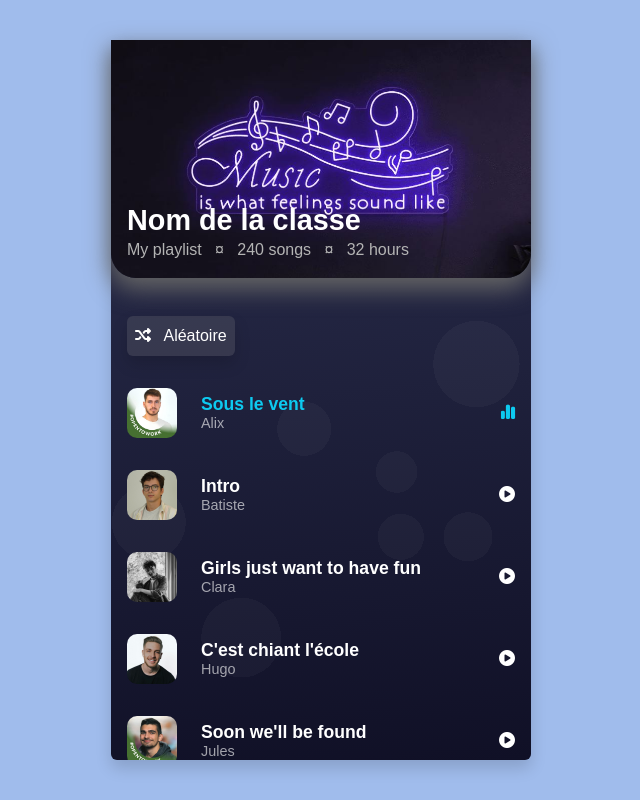
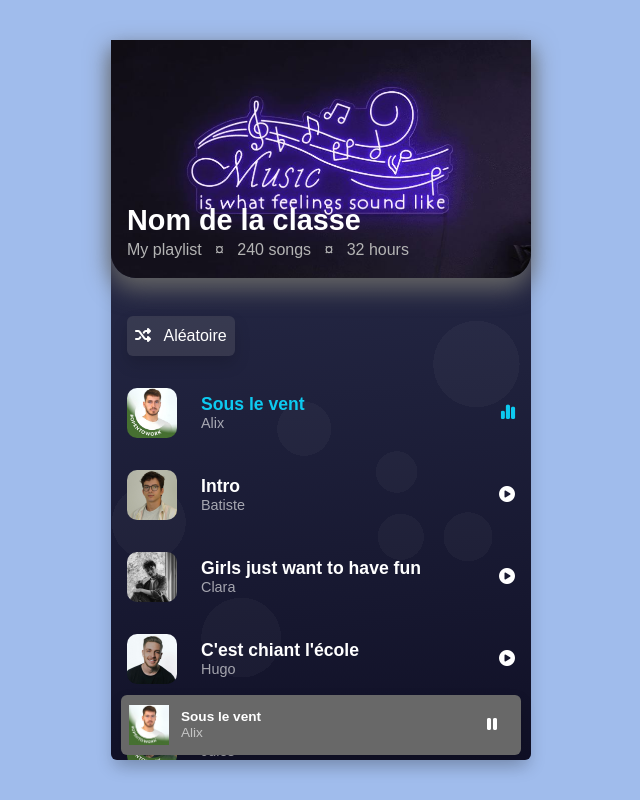
Before and after one commit to aurelienbois/MDSong, a React (Create React App) app: page / in a window 1280 px wide. Both pictures are taken after a click on the button 826 px from the left and 413 px from the top of the page. Shown: the whole page, without its empty margins (319-959 px from the left). Built offline with nearby package versions, Linux system fonts and the light colour scheme; a web font is replaced by a local one.

Commit message:
Ajout du composant lecteur et ajout des fonctions pour la gestion du lecteur

```diff
--- a/src/App.css
+++ b/src/App.css
@@ -1,6 +1,6 @@
 @import url('https://fonts.googleapis.com/css2?family=Tilt+Neon&display=swap');
 
-*{
+* {
     padding: 0 !important;
     margin: 0 !important;
     color: white;
@@ -8,7 +8,7 @@
     image-rendering: crisp-edges;
 }
 
-.App{
+.App {
     width: 100vw;
     height: 100vh;
     background-color: #a0bcec;
@@ -17,15 +17,15 @@
     align-items: center;
 }
 
-.main{
+.main {
     background-color: #525E75;
     height: 90%;
     width: 420px;
-  background-image: radial-gradient(circle at 10% 8%, rgba(255,255,255, 0.03) 0%, rgba(255,255,255, 0.03) 8%,transparent 8%, transparent 92%),radial-gradient(circle at 87% 45%, rgba(255,255,255, 0.03) 0%, rgba(255,255,255, 0.03) 8%,transparent 8%, transparent 92%),radial-gradient(circle at 9% 67%, rgba(255,255,255, 0.03) 0%, rgba(255,255,255, 0.03) 6%,transparent 6%, transparent 94%),radial-gradient(circle at 31% 83%, rgba(255,255,255, 0.03) 0%, rgba(255,255,255, 0.03) 6%,transparent 6%, transparent 94%),radial-gradient(circle at 46% 54%, rgba(255,255,255, 0.03) 0%, rgba(255,255,255, 0.03) 6%,transparent 6%, transparent 94%),radial-gradient(circle at 16% 24%, rgba(255,255,255, 0.03) 0%, rgba(255,255,255, 0.03) 6%,transparent 6%, transparent 94%),radial-gradient(circle at 18% 9%, rgba(255,255,255, 0.03) 0%, rgba(255,255,255, 0.03) 6%,transparent 6%, transparent 94%),radial-gradient(circle at 85% 69%, rgba(255,255,255, 0.03) 0%, rgba(255,255,255, 0.03) 4%,transparent 4%, transparent 96%),radial-gradient(circle at 55% 7%, rgba(255,255,255, 0.03) 0%, rgba(255,255,255, 0.03) 4%,transparent 4%, transparent 96%),radial-gradient(circle at 69% 69%, rgba(255,255,255, 0.03) 0%, rgba(255,255,255, 0.03) 4%,transparent 4%, transparent 96%),radial-gradient(circle at 68% 60%, rgba(255,255,255, 0.03) 0%, rgba(255,255,255, 0.03) 4%,transparent 4%, transparent 96%),linear-gradient(354deg, rgb(16,16,38),rgb(45,49,81));
+    background-image: radial-gradient(circle at 10% 8%, rgba(255, 255, 255, 0.03) 0%, rgba(255, 255, 255, 0.03) 8%, transparent 8%, transparent 92%), radial-gradient(circle at 87% 45%, rgba(255, 255, 255, 0.03) 0%, rgba(255, 255, 255, 0.03) 8%, transparent 8%, transparent 92%), radial-gradient(circle at 9% 67%, rgba(255, 255, 255, 0.03) 0%, rgba(255, 255, 255, 0.03) 6%, transparent 6%, transparent 94%), radial-gradient(circle at 31% 83%, rgba(255, 255, 255, 0.03) 0%, rgba(255, 255, 255, 0.03) 6%, transparent 6%, transparent 94%), radial-gradient(circle at 46% 54%, rgba(255, 255, 255, 0.03) 0%, rgba(255, 255, 255, 0.03) 6%, transparent 6%, transparent 94%), radial-gradient(circle at 16% 24%, rgba(255, 255, 255, 0.03) 0%, rgba(255, 255, 255, 0.03) 6%, transparent 6%, transparent 94%), radial-gradient(circle at 18% 9%, rgba(255, 255, 255, 0.03) 0%, rgba(255, 255, 255, 0.03) 6%, transparent 6%, transparent 94%), radial-gradient(circle at 85% 69%, rgba(255, 255, 255, 0.03) 0%, rgba(255, 255, 255, 0.03) 4%, transparent 4%, transparent 96%), radial-gradient(circle at 55% 7%, rgba(255, 255, 255, 0.03) 0%, rgba(255, 255, 255, 0.03) 4%, transparent 4%, transparent 96%), radial-gradient(circle at 69% 69%, rgba(255, 255, 255, 0.03) 0%, rgba(255, 255, 255, 0.03) 4%, transparent 4%, transparent 96%), radial-gradient(circle at 68% 60%, rgba(255, 255, 255, 0.03) 0%, rgba(255, 255, 255, 0.03) 4%, transparent 4%, transparent 96%), linear-gradient(354deg, rgb(16, 16, 38), rgb(45, 49, 81));
 
 }
 
-.home{
+.home {
     width: 100%;
     height: 100%;
     display: flex;
@@ -33,7 +33,7 @@
     justify-content: space-between;
 }
 
-.top-section{
+.top-section {
     width: 100%;
     height: 33%;
     background-image: url('images/neon_bleu.JPG');
@@ -47,15 +47,16 @@
     justify-content: flex-end;
 }
 
-.top-section h1{
+.top-section h1 {
     font-size: 1.8rem;
     font-weight: bold;
 }
-.top-section p{
+
+.top-section p {
     color: rgb(180, 180, 180);
 }
 
-.bottom-section{
+.bottom-section {
     width: 100%;
     height: 65%;
     display: flex;
@@ -65,70 +66,189 @@
 }
 
 .bottom-section::-webkit-scrollbar {
-    width: 2px; /* width of the entire scrollbar */
+    width: 2px;
+    /* width of the entire scrollbar */
 }
 
 .bottom-section::-webkit-scrollbar-track {
-    background: transparent; /* color of the tracking area */
+    background: transparent;
+    /* color of the tracking area */
 }
 
 .bottom-section::-webkit-scrollbar-thumb {
     border-radius: 25px;
-    border: 2px solid gray; /* creates padding around scroll thumb */
+    border: 2px solid gray;
+    /* creates padding around scroll thumb */
 }
 
-.shuffle{
+.shuffle {
     background-color: rgba(138, 138, 138, 0.212);
     border: 0;
     font-size: 1rem;
     width: fit-content;
 }
 
-  .liste-music{
+.liste-music {
     width: 100%;
     height: max-content;
 
 }
 
-  .one-music{
+.one-music {
     display: flex;
     align-items: center;
     cursor: pointer;
 }
 
-  .one-music i,.one-music h4{
+.one-music i,
+.one-music h4 {
     transition: color 0.2s ease;
 }
 
-  .one-music:hover i,.one-music:hover h4{
+.one-music:hover i,
+.one-music:hover h4 {
     color: rgb(148, 148, 148);
 }
 
 
-  .one-music img{
+.one-music img {
     width: 50px;
     height: 50px;
     object-fit: cover;
     border-radius: 10px;
 }
 
-  .one-music h4{
+.one-music h4 {
     font-size: 1.1rem;
     font-weight: bold;
 
 }
 
-  .one-music h6{
+.one-music h6 {
     color: #ffffff9c;
     font-size: 0.9rem;
 }
 
+.song-player {
+    height: 60px;
+    background-color: rgb(104, 104, 104);
+    position: absolute;
+    bottom: 5px;
+    left: 10px;
+    right: 10px;
+
+    transition: all 0.3s ease;
+
+}
+
+.song-player .contain {
+    width: 100%;
+    height: 100%;
+    display: flex;
+    align-items: center;
+    gap: 12px;
+    cursor: pointer;
+}
+
+.song-player .contain img {
+    width: 40px;
+    height: 40px;
+}
+
+.song-player .contain h4 {
+    font-size: .85rem;
+    font-weight: bold;
+}
+
+.song-player .contain h6 {
+    font-size: .85rem;
+    color: #ffffff9c;
+}
+
+.barre-small {
+    position: absolute;
+    width: 0%;
+    height: 4px;
+    background-color: white;
+    left: 0;
+    bottom: 0;
+    border-radius: 15px;
+    transition: width 0.2s ease;
+}
+
+
+.full {
+    left: 0;
+    right: 0;
+    bottom: 0;
+    height: 100% !important;
+
+}
+
+.contain-full {
+    height: 100%;
+    width: 100%;
+    display: flex;
+    flex-direction: column;
+
+}
+
+
+.body {
+    display: flex;
+    flex-direction: column;
+    justify-content: space-between;
+    width: 100%;
+    height: 100%;
+}
+
+.body h6 {
+    color: rgb(211, 211, 211);
+}
+
+.body .fa-circle-check {
+    font-size: 1.3rem;
+    color: rgb(102, 211, 102);
+}
+
+.body img {
+    object-fit: cover;
+}
+
+.barre-full-container {
+    width: 100%;
+    height: 4px;
+    border-radius: 15px;
+    background-color: #949494;
+}
+
+.barre-full {
+    width: 0%;
+    height: 4px;
+    background-color: white;
+    border-radius: 15px;
+    transition: width 0.2s ease;
+}
+
+.buttons-player-full {
+    /* background-color: #333333; */
+    width: 100%;
+    display: flex;
+    align-items: center;
+    justify-content: center;
+    gap: 25px;
+}
+
+.buttons-player-full button:nth-child(3) {
+    width: 50px;
+
+}
 
 
 @media (max-device-width: 480px) {
     /* Styles pour les appareils ayant une largeur d'écran maximale de 414 pixels (par exemple, iPhone 11) */
 
-    .main{
+    .main {
         width: 100vw;
         height: 100vh;
 
--- a/src/components/Homepage.js
+++ b/src/components/Homepage.js
@@ -1,6 +1,7 @@
 import React, { useContext, useEffect } from 'react'
 import OneSong from './OneSong'
 import SongsContext from '../providers/SongsContext'
+import SongPlayer from './SongPlayer'
 
 function Homepage() {
     const {songs, currentSong} = useContext(SongsContext)
@@ -23,7 +24,11 @@ function Homepage() {
                 }
             </div>
         </section>
-
+        <audio className='d-none' src={process.env.PUBLIC_URL+"/dossiers_chansons/"+currentSong?.song} controls autoPlay/>
+        {
+          // vérifier que le tableau de sons n'est pas vide avant d'afficher le player.
+          Object.keys(currentSong).length !== 0 && <SongPlayer></SongPlayer>
+        }
     </div>
   )
 }
--- a/src/components/OneSong.js
+++ b/src/components/OneSong.js
@@ -4,7 +4,7 @@ import SongsContext from '../providers/SongsContext'
 function OneSong(song) {
     const {changeCurrentSong, currentSong, setPlay} = useContext(SongsContext)
     useEffect(()=>{
-        console.log(song);
+        console.log(currentSong);
     })
   return (
     <div className='one-music py-3 gap-4' onClick={()=>{changeCurrentSong(song.song); setPlay(true)}}>
--- /dev/null
+++ b/src/components/SongPlayer.js
@@ -0,0 +1,121 @@
+import React, { useContext, useEffect, useState } from 'react'
+import SongsContext from '../providers/SongsContext'
+
+function SongPlayer() {
+    const {currentSong, play, setPlay, pauseOrPlay, goForward, goBackward} = useContext(SongsContext)
+    const [full, setFull] = useState(false)
+
+    const audio = document.querySelector('audio')
+
+    useEffect(()=>{
+        audio.addEventListener("timeupdate", timeupdate);
+        //la fonction timeupdate est en dessous
+    },[setPlay])
+
+    const timeupdate = () =>{
+
+        var currentTime = audio.currentTime; // Temps actuel en secondes
+        var duration = audio.duration; // Durée totale de la piste en secondes
+
+        if (document.querySelector('.barre-small')) {
+            document.querySelector('.barre-small').style.width = `${(currentTime / duration) * 100}%`
+        }
+
+        if (document.querySelector('.barre-full')) {
+            document.querySelector('.barre-full').style.width = `${(currentTime / duration) * 100}%`
+
+        }
+    }
+
+    //fonction pour mettre le lecteur en fullScreen
+    const fullSize = (e) =>{
+        if (e.target.tagName !== 'BUTTON' && e.target.tagName !== 'I') {
+            setFull(true)
+            setTimeout(() => {
+                timeupdate()
+            }, 1);
+        }
+
+    }
+
+    //fonction pour minifier le lecteur
+    const minSize = () =>{
+        setFull(false)
+        setTimeout(() => {
+            timeupdate()
+        }, 1);
+    }
+
+  return (
+    <div className={'song-player rounded shadow p-2 ' + (full ? 'full': '')} onClick={(e)=>fullSize(e)}>
+        {
+            !full ?
+            //Quand le player est en minsize
+            <div className='contain'>
+                <img className='' alt='music' src={process.env.PUBLIC_URL+"/dossiers_chansons/"+currentSong?.cover}></img>
+                <div>
+                    <h4 className=''>{currentSong.title}</h4>
+                    <h6 className=''>{currentSong.artist}</h6>
+                </div>
+                <button className='btn border-0 ms-auto p-3' onClick={()=>pauseOrPlay()}>
+                    {
+                        (play)?
+                        <i className="fa-solid fa-pause"></i>
+                        :<i className="fa-solid fa-play"></i>
+                    }
+                </button>
+                <div className='barre-small'></div>
+            </div>
+            :
+            //Quand le player est en fullsize
+            <div className='p-2 contain-full'>
+                <div className='head d-flex align-items-center justify-content-between mb-3'>
+                    <button className='btn border-0 p-3' onClick={()=>minSize()}>
+                        <i class="fa-solid fa-angle-down"></i>
+                    </button>
+
+                    <h6 className='fw-bold'>MDS B2</h6>
+
+                    <button className='btn border-0 p-3'>
+                        <i class="fa-solid fa-ellipsis"></i>
+                    </button>
+                </div>
+                <div className='body'>
+                    <div>
+                        <img className='rounded w-100 mb-4' alt='music' src={process.env.PUBLIC_URL+"/dossiers_chansons/"+currentSong?.cover}></img>
+                        <div className='d-flex justify-content-between align-items-center'>
+                            <div>
+                                <h4 className='fw-bold'>{currentSong.title}</h4>
+                                <h6 className=''>{currentSong.artist}</h6>
+                            </div>
+                            <i class="fa-solid fa-circle-check "></i>
+                        </div>
+                    </div>
+                    <div className='mb-5'>
+                        <div className='barre-full-container mt-4 mb-4'>
+                            <div className='barre-full'></div>
+                        </div>
+                        <div className='buttons-player-full'>
+                            <button className='btn border-0'><i class="fa-solid fa-shuffle"></i></button>
+                            <button className='btn border-0' onClick={goBackward}><i class="fa-solid fa-backward-step display-5"></i></button>
+                            <button className='btn border-0' onClick={()=>pauseOrPlay()}>
+                                {
+                                    (play)?
+                                    <i className="fa-solid fa-pause display-1"></i>
+                                    :<i className="fa-solid fa-play display-1"></i>
+                                }
+                            </button>
+                            <button className='btn border-0' onClick={goForward}><i class="fa-solid fa-forward-step display-5"></i></button>
+                            <button className='btn border-0'><i class="fa-solid fa-arrow-rotate-left"></i></button>
+                        </div>
+                    </div>
+                </div>
+
+            </div>
+        }
+
+    </div>
+  )
+}
+
+export default SongPlayer
--- a/src/providers/SongContextProvider.js
+++ b/src/providers/SongContextProvider.js
@@ -17,9 +17,51 @@ function SongContextProvider({children}) {
         setCurrentSong(song)
     }
 
+    const pauseOrPlay = () =>{
+        const audio = document.querySelector('audio')
+
+
+        if (play) {
+            audio.pause()
+            setPlay(false)
+        } else {
+            audio.play()
+            setPlay(true)
+        }
+    }
+
+    const goForward = () => {
+        const indexOfCurrentSong = songs.indexOf(currentSong)
+
+        let nextSong = null
+        if (indexOfCurrentSong + 1 === songs.length) {
+            nextSong = songs[0]
+        }else{
+            nextSong = songs[indexOfCurrentSong + 1]
+        }
+
+        setCurrentSong(nextSong)
+        setPlay(true)
+
+    }
+
+    const goBackward = () => {
+        const indexOfCurrentSong = songs.indexOf(currentSong)
+
+        let previousSong = null
+        if (indexOfCurrentSong === 0) {
+            previousSong = songs[songs.length - 1]
+        }else{
+            previousSong = songs[indexOfCurrentSong - 1]
+        }
+
+        setCurrentSong(previousSong)
+        setPlay(true)
+
+    }
 
   return (
-    <SongsContext.Provider value={{songs, currentSong, changeCurrentSong, play, setPlay}}>
+    <SongsContext.Provider value={{songs, currentSong, changeCurrentSong, play, setPlay, pauseOrPlay, goForward, goBackward}}>
         {children}
     </SongsContext.Provider>
   )
```
Lines whose indentation alone changed are shown as unchanged.
